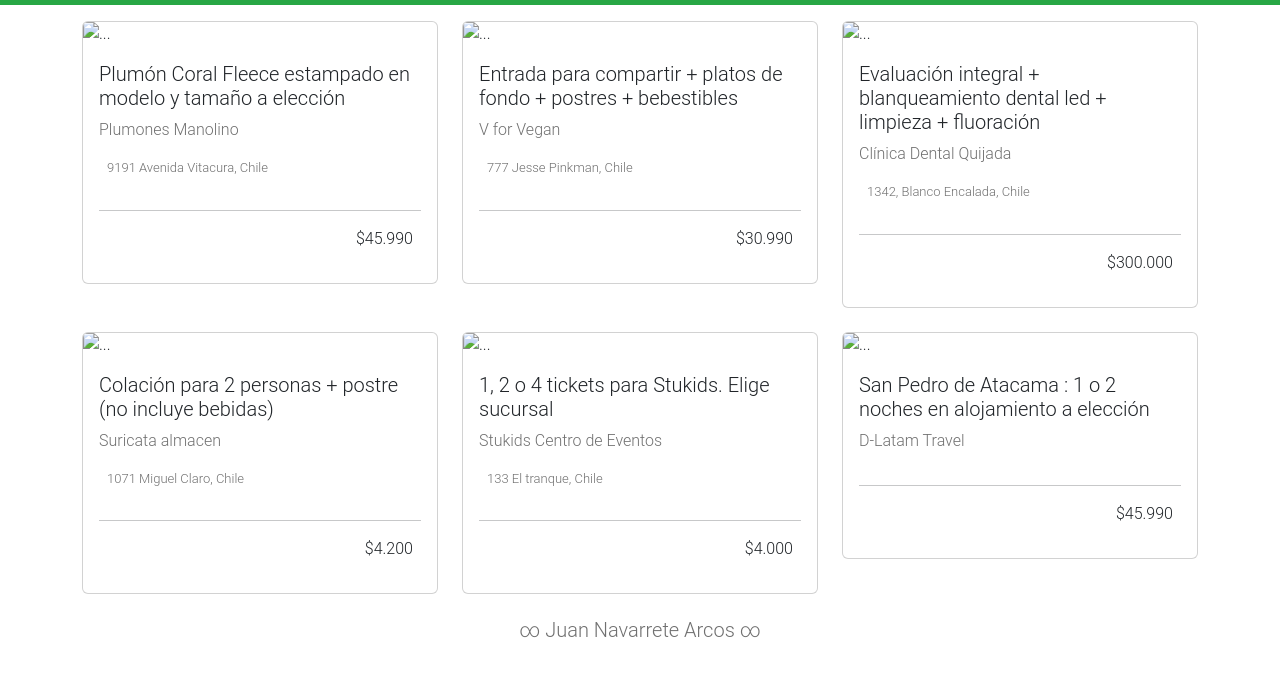
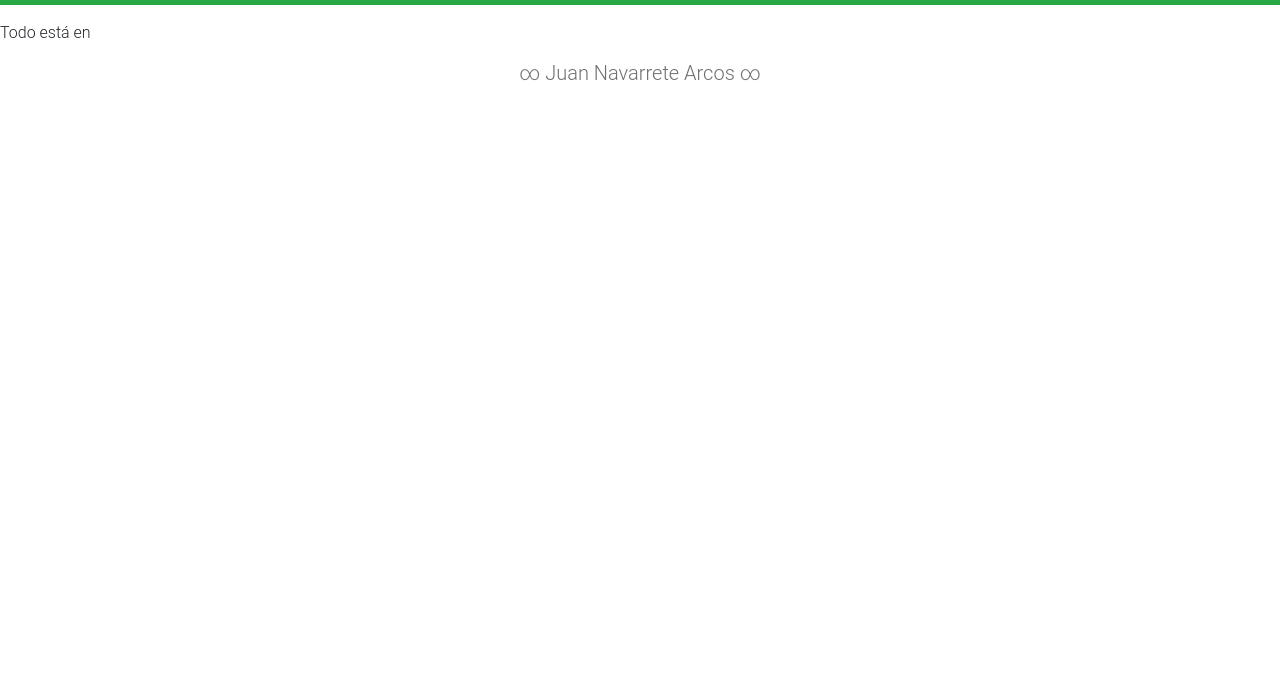
Before and after one commit to JuanNavarreteArcos/juannavarretearcos.github.io, a plain HTML site: page index.html in a window 1280 px wide. Shown: the part 51-728 px from the top of the page. Drawn offline with nearby package versions, Linux system fonts and the light colour scheme.

Commit message:
Actualización index

```diff
--- a/index.html
+++ b/index.html
@@ -32,136 +32,9 @@
             </div>
         </nav>
     </header>
-
-    <section class="productos container">
-
-        <div class="row">
-            <div class="col-12 col-md-4 mb-4">
-                <div class="card">
-                    <img src="./assets/imgs/cupon-1.jpg" class="card-img-top" alt="...">
-                    <div class="card-body">
-                        <h5 class="card-title">Plumón Coral Fleece estampado en modelo y tamaño a elección</h5>
-                        <p class="tiendas">Plumones Manolino </p>
-                        <div class="lugar d-flex align-items-center">
-                            <p class="direccion ms-2">
-                                9191 Avenida Vitacura, Chile
-                            </p>
-                        </div>
-                        <hr>
-                        <div class="precios d-flex justify-content-end align-items-baseline">
-                            <p class="precio-normal me-2">
-                                $45.990
-                            </p>
-                        </div>
-                    </div>
-                </div>
-            </div>
-
-            <div class="col-12 col-md-4 mb-4">
-                <div class="card">
-                    <img src="./assets/imgs/cupon-2.jpg" class="card-img-top" alt="...">
-                    <div class="card-body">
-                        <h5 class="card-title">Entrada para compartir + platos de fondo + postres + bebestibles</h5>
-                        <p class="tiendas">V for Vegan</p>
-                        <div class="lugar d-flex align-items-center">
-                            <p class="direccion ms-2">
-                                777 Jesse Pinkman, Chile
-                            </p>
-                        </div>
-                        <hr>
-                        <div class="precios d-flex justify-content-end align-items-baseline">
-                            <p class="precio-normal me-2">
-                                $30.990
-                            </p>
-                        </div>
-                    </div>
-                </div>
-            </div>
-
-            <div class="col-12 col-md-4 mb-4">
-                <div class="card">
-                    <img src="./assets/imgs/cupon-3.jpg" class="card-img-top" alt="...">
-                    <div class="card-body">
-                        <h5 class="card-title">Evaluación integral + blanqueamiento dental led + limpieza + fluoración</h5>
-                        <p class="tiendas">Clínica Dental Quijada</p>
-                        <div class="lugar d-flex align-items-center">
-                            <p class="direccion ms-2">
-                                1342, Blanco Encalada, Chile
-                            </p>
-                        </div>
-                        <hr>
-                        <div class="precios d-flex justify-content-end align-items-baseline">
-                            <p class="precio-normal me-2">
-                                $300.000
-                            </p>
-                        </div>
-                    </div>
-                </div>
-            </div>
-
-            <div class="col-12 col-md-4 mb-4">
-                <div class="card">
-                    <img src="./assets/imgs/cupon-4.jpg" class="card-img-top" alt="...">
-                    <div class="card-body">
-                        <h5 class="card-title">Colación para 2 personas + postre (no incluye bebidas)</h5>
-                        <p class="tiendas">Suricata almacen</p>
-                        <div class="lugar d-flex align-items-center">
-                            <p class="direccion ms-2">
-                                1071 Miguel Claro, Chile
-                            </p>
-                        </div>
-                        <hr>
-                        <div class="precios d-flex justify-content-end align-items-baseline">
-                            <p class="precio-normal me-2">
-                                $4.200
-                            </p>
-                        </div>
-                    </div>
-                </div>
-            </div>
+    <p>Todo está en </p>
 
 
-            <div class="col-12 col-md-4 mb-4">
-                <div class="card">
-                    <img src="./assets/imgs/cupon-5.jpg" class="card-img-top" alt="...">
-                    <div class="card-body">
-                        <h5 class="card-title">1, 2 o 4 tickets para Stukids. Elige sucursal</h5>
-                        <p class="tiendas">Stukids Centro de Eventos</p>
-                        <div class="lugar d-flex align-items-center">
-                            <p class="direccion ms-2">
-                                133 El tranque, Chile
-                            </p>
-                        </div>
-                        <hr>
-                        <div class="precios d-flex justify-content-end align-items-baseline">
-                            <p class="precio-normal me-2">
-                                $4.000
-                            </p>
-                        </div>
-                    </div>
-                </div>
-            </div>
-
-
-            <div class="col-12 col-md-4 mb-4">
-                <div class="card">
-                    <img src="./assets/imgs/cupon-6.jpg" class="card-img-top" alt="...">
-                    <div class="card-body">
-                        <h5 class="card-title">San Pedro de Atacama : 1 o 2 noches en alojamiento a elección</h5>
-                        <p class="tiendas">D-Latam Travel</p>
-                        <div class="lugar d-flex align-items-center">
-                        </div>
-                        <hr>
-                        <div class="precios d-flex justify-content-end align-items-baseline">
-                            <p class="precio-normal me-2">
-                                $45.990
-                            </p>
-                        </div>
-                    </div>
-                </div>
-            </div>
-
-        </div>
 
     <script src="https://cdn.jsdelivr.net/npm/bootstrap@5.2.2/dist/js/bootstrap.bundle.min.js" integrity="sha384-OERcA2EqjJCMA+/3y+gxIOqMEjwtxJY7qPCqsdltbNJuaOe923+mo//f6V8Qbsw3" crossorigin="anonymous"></script>
 
```
